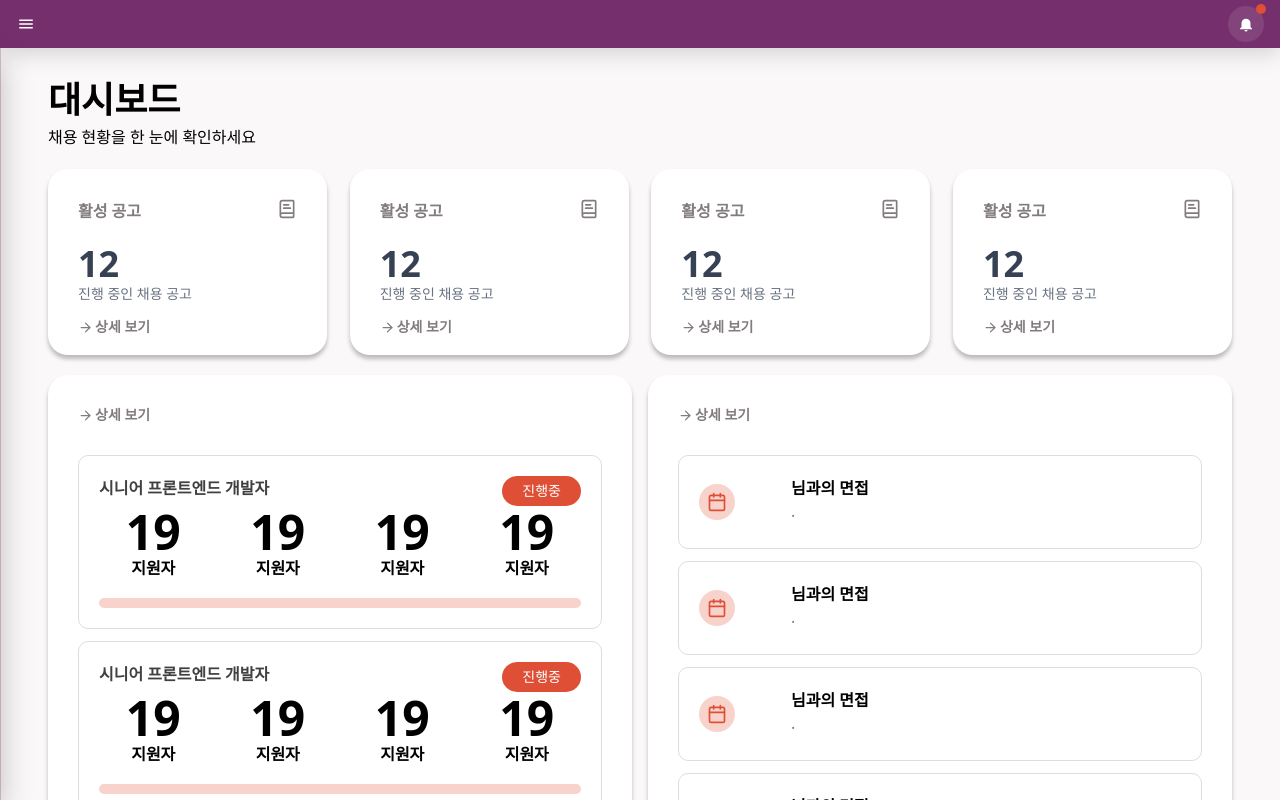
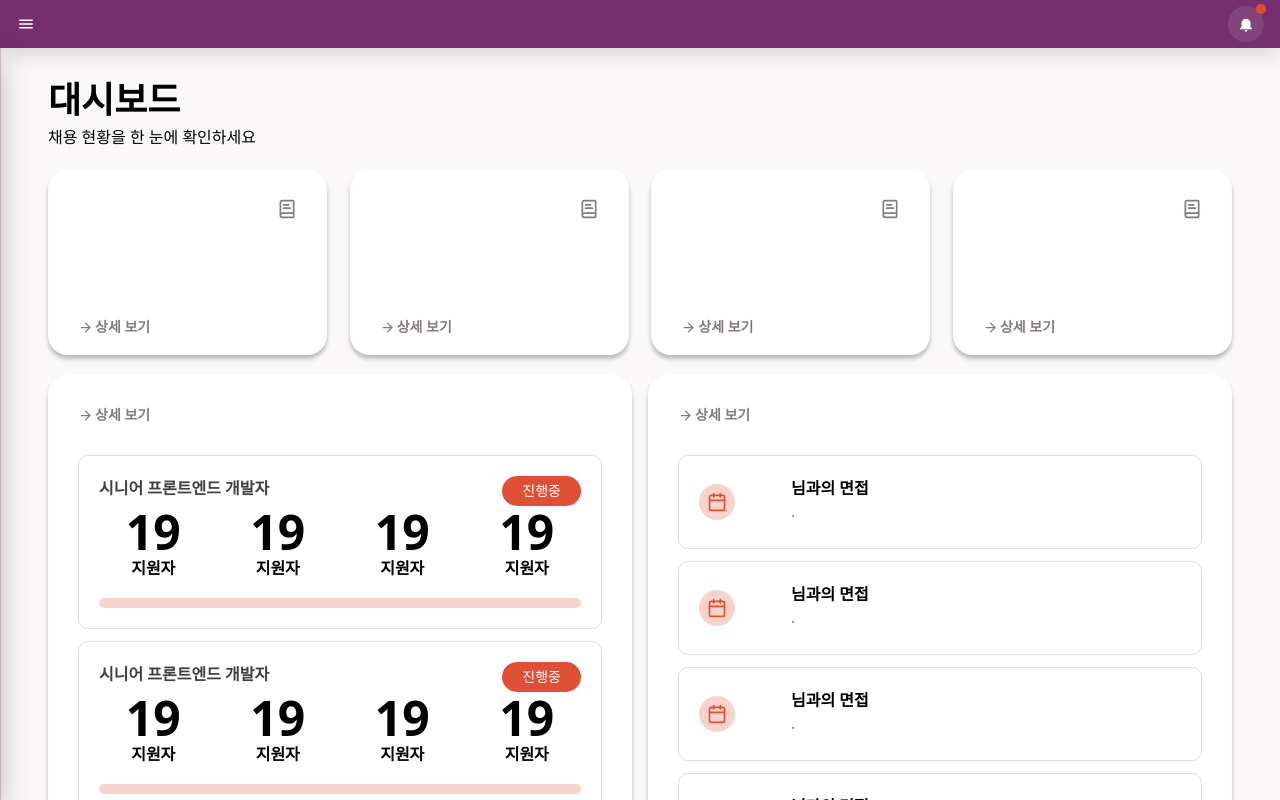
Before and after one commit to prgrms-aibe-devcourse/AIBE3_FinalProject_ToDoAll_FE, a React (Vite) app: page /dashboard in a window 1280 px wide. Shown: the top 800 px of the page. Built offline with nearby package versions, Linux system fonts and the light colour scheme; a web font is replaced by a local one.

Commit message:
[refactor] 상단 요약 카드 변수 적용

```diff
--- a/src/features/dashboard/SummationCard.tsx
+++ b/src/features/dashboard/SummationCard.tsx
@@ -1,15 +1,27 @@
 import DetailButton from '@components/dashboard/DetailButton.tsx';
 import { BookText } from 'lucide-react';
 
-export default function SummationCard() {
+export type SummationCardProps = {
+  title: string;
+  description: string;
+  value: string;
+  detailUrl: string;
+};
+
+export default function SummationCard({
+  title,
+  description,
+  value,
+  detailUrl,
+}: SummationCardProps) {
   return (
     <div className="jd-dashboard-section relative flex aspect-[12/8] w-full max-w-sm flex-col justify-between rounded-[20px] bg-white p-[30px] md:max-w-[279px]">
-      <h2 className="text-jd-gray-dark mb-[20px] font-bold">활성 공고</h2>
+      <h2 className="text-jd-gray-dark mb-[20px] font-bold">{title}</h2>
       <div>
-        <h3 className="text-4xl font-semibold text-gray-700">12</h3>
-        <p className="text-sm font-light text-gray-500">진행 중인 채용 공고</p>
+        <h3 className="text-4xl font-semibold text-gray-700">{value}</h3>
+        <p className="text-sm font-light text-gray-500">{description}</p>
       </div>
-      <DetailButton className="relative top-3" />
+      <DetailButton className="relative top-3" url={detailUrl} />
       <BookText className="text-jd-gray-dark absolute top-[30px] right-[30px]" size="20px" />
     </div>
   );
```
